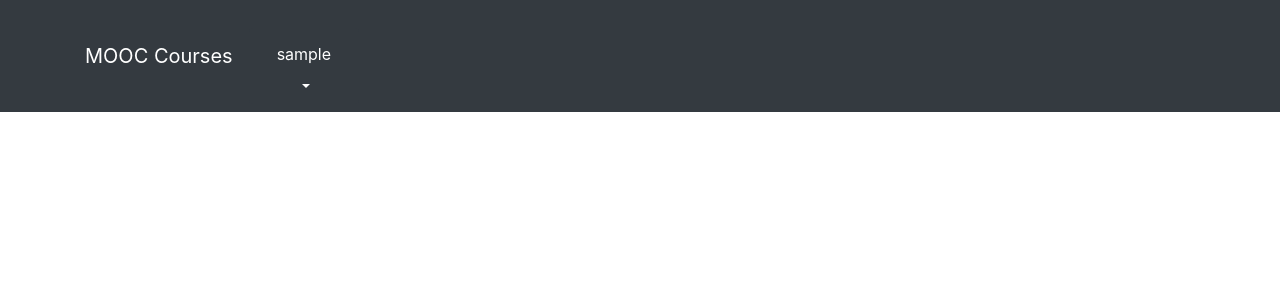
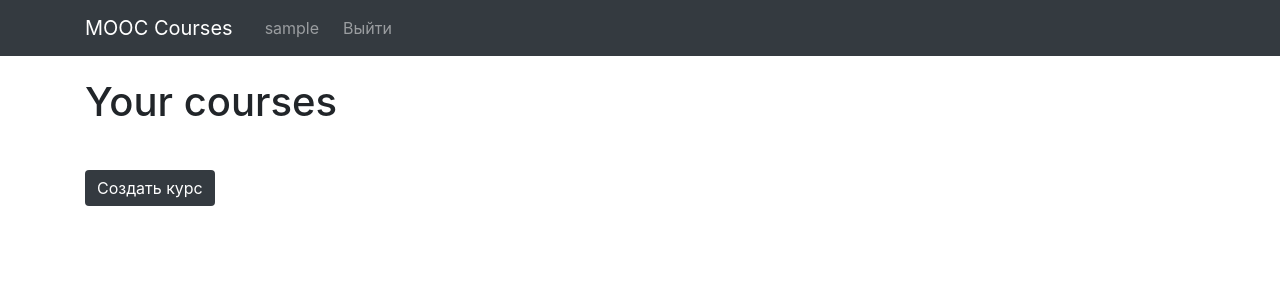
Before and after one commit to demidafonichev/mooc_courses, a Django app: page /accounts/profile/ in a window 1280 px wide. Shown: the top 300 px of the page. Run offline with Django 3.2, Linux system fonts and the light colour scheme; the visitor is signed in with stand-in values (Sample User, id 1); data comes from the database, SQL or seed files in the repository; data that the repository does not hold is empty; some libraries are stand-ins or nearby versions.

Commit message:
Move create course button to user profile. Add user created course in user profile (as catalog)

```diff
--- a/accounts/views.py
+++ b/accounts/views.py
@@ -1,15 +1,26 @@
 from django.contrib.auth import authenticate, login
 from django.contrib.auth.decorators import login_required
+from django.contrib.auth.models import User
 from django.http import HttpResponseRedirect
 from django.shortcuts import render
 from django.template.context_processors import csrf
 
 from accounts.forms import UserRegistrationForm
+from courses.models import Course, Slide
 
 
 @login_required(login_url="login/")
 def profile(request):
-    return render(request, "accounts/profile.html")
+
+    courses = []
+    for course in Course.objects.filter(author=User.objects.get(username=request.user.username)):
+        cover = Slide.objects.get(course=course, number=0)
+        courses.append({"id": course.id,
+                        "title": course.title,
+                        "description": course.description,
+                        "cover": cover.image})
+
+    return render(request, "accounts/profile.html", {"courses": courses})
 
 
 def register(request):
--- a/courses/views.py
+++ b/courses/views.py
@@ -77,6 +77,7 @@ def save_course(request):
 
 def get_course(request, course_id):
     course = Course.objects.get(pk=course_id)
+    author = course.author
     slides = []
     check_points = []
     for check_point in CheckPoint.objects.filter(course=course):
@@ -100,6 +101,7 @@ def get_course(request, course_id):
                        "comments": comments})
 
     return render(request, "courses/course.html", {"course": course,
+                                                   "author": author,
                                                    "slides": slides,
                                                    "check_points": check_points})
 
--- a/templates/accounts/profile.html
+++ b/templates/accounts/profile.html
@@ -1,3 +1,24 @@
 {% extends "base.html" %}
 {% block content %}
+    <div class="container">
+        <h1 class="my-4">Your courses</h1>
+        <div class="row">
+            {% for course in courses %}
+                <div class="col-lg-3 col-md-4 col-sm-6 portfolio-item">
+                    <div class="card h-100">
+                        <a href="{% url "get_course" course_id=course.id %}">
+                            <img class="card-img-top" src="{{ course.cover.url }}" alt="">
+                        </a>
+                        <div class="card-body">
+                            <h4 class="card-title">{{ course.title }}</h4>
+                            <p class="card-text">{{ course.description }}</p>
+                        </div>
+                    </div>
+                </div>
+            {% endfor %}
+        </div>
+        <a href="{% url "create_course" %}">
+            <button class="btn btn-dark">Создать курс</button>
+        </a>
+    </div>
 {% endblock %}
--- a/templates/base.html
+++ b/templates/base.html
@@ -24,13 +24,14 @@
         {% if user.is_authenticated %}
             <div class="collapse navbar-collapse" id="navbarResponsive">
                 <div class="dropdown">
-                    <button class="btn btn-dark dropdown-toggle" type="button" id="dropdownMenuButton"
-                            data-toggle="dropdown" aria-haspopup="true" aria-expanded="false">
-                        <a class="nav-link" href="{% url "profile" %}">{{ user.username }}</a>
-                    </button>
-                    <div class="dropdown-menu" aria-labelledby="dropdownMenuButton">
-                        <a class="dropdown-item" href="{% url "logout" %}">Выйти</a>
-                    </div>
+                    <ul class="navbar-nav mr-auto">
+                        <li class="nav-item">
+                            <a class="nav-link" href="{% url "profile" %}">{{ user.username }}</a>
+                        </li>
+                        <li>
+                            <a class="nav-link" href="{% url "logout" %}">Выйти</a>
+                        </li>
+                    </ul>
                 </div>
             </div>
         {% else %}
--- a/templates/courses/catalog.html
+++ b/templates/courses/catalog.html
@@ -17,8 +17,5 @@
                 </div>
             {% endfor %}
         </div><!-- /.row -->
-        <a href="{% url "create_course" %}">
-            <button class="btn btn-dark">Создать курс</button>
-        </a>
     </div>
 {% endblock %}
```
